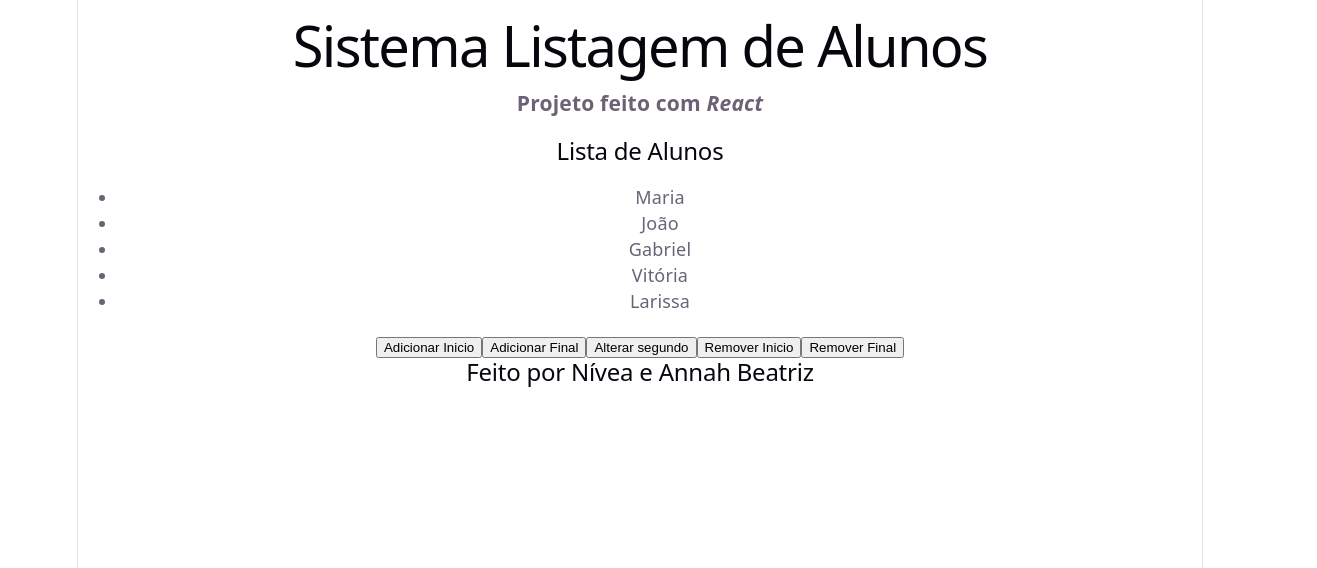
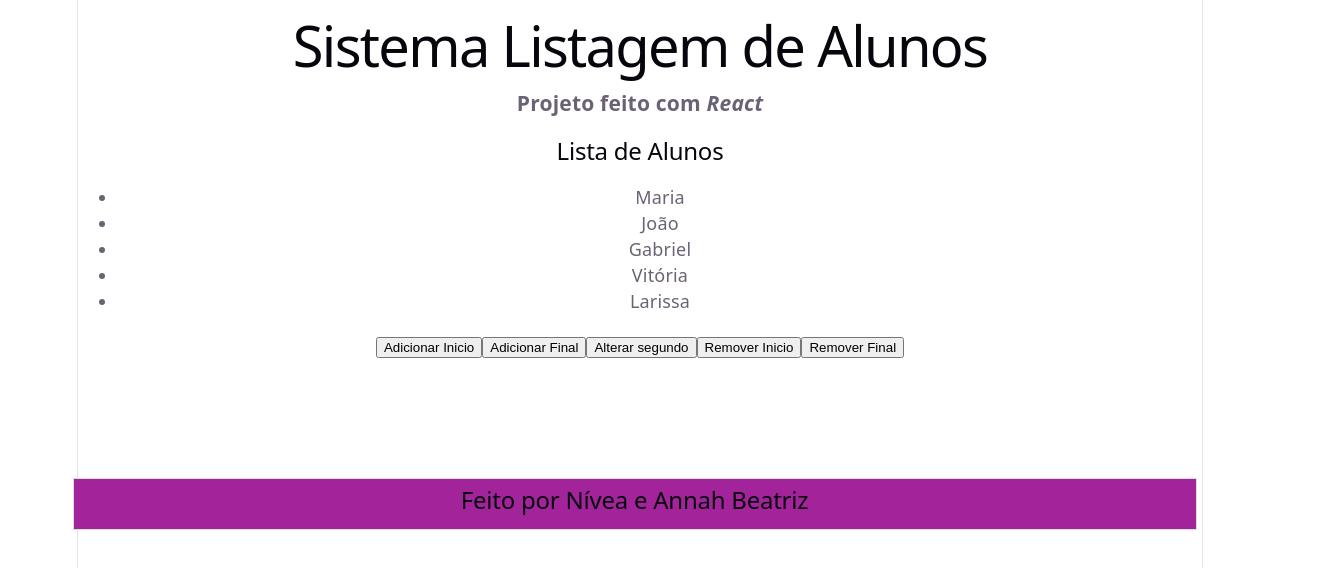
Before and after one commit to Nivea-izeLu/Listagem-de-alunos-SWII, a React (Vite) app: page / in a window 1280 px wide. Shown: the top 568 px of the page, 1317 px wide, since content can reach past the window. Built offline with nearby package versions, Linux system fonts and the light colour scheme.

Commit message:
css do footer

```diff
--- a/src/components/footer/Footer.jsx
+++ b/src/components/footer/Footer.jsx
@@ -1,10 +1,15 @@
-
+import "./footer.css"
 export default function Footer () {
 
 
     return(
-        <footer>
+        <div class = "fun">
+
+
+        <footer class = "footer">
             <h2> Feito por Nívea e Annah Beatriz</h2>
         </footer>
+
+        </div>
     )
 }
--- a/src/components/footer/footer.css
+++ b/src/components/footer/footer.css
@@ -0,0 +1,16 @@
+.footer {
+    border: 1px solid #ddd;
+    background-color:#A3249A;
+    padding: 7px;
+
+    bottom: 0;
+
+
+}
+
+.fun {
+    padding: 120px;
+    flex: 1;
+    margin-left: calc(-66vw + 64%);
+    width: 100%;
+}
```
Also changed, not shown: 1 other file (tests, documents, lock files or other folders).
